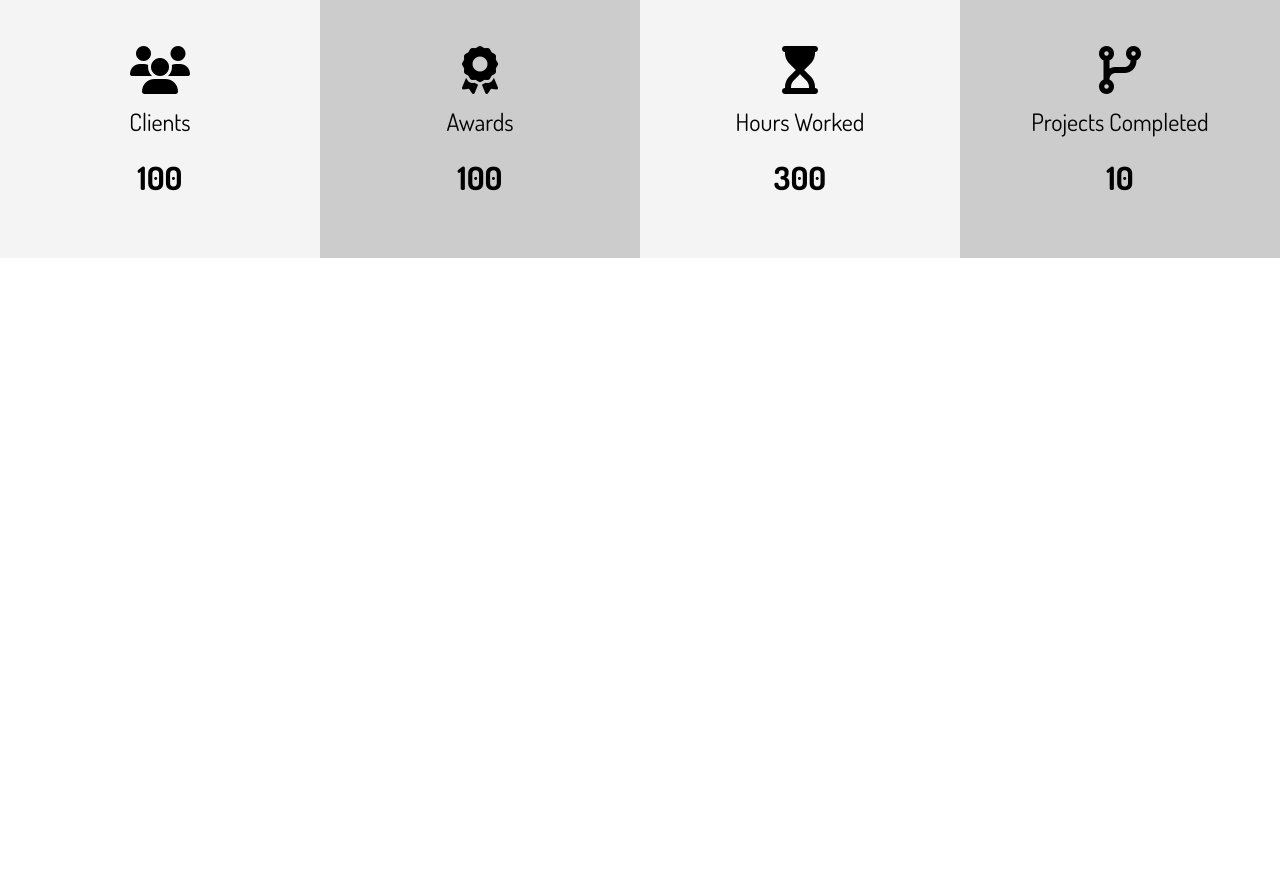
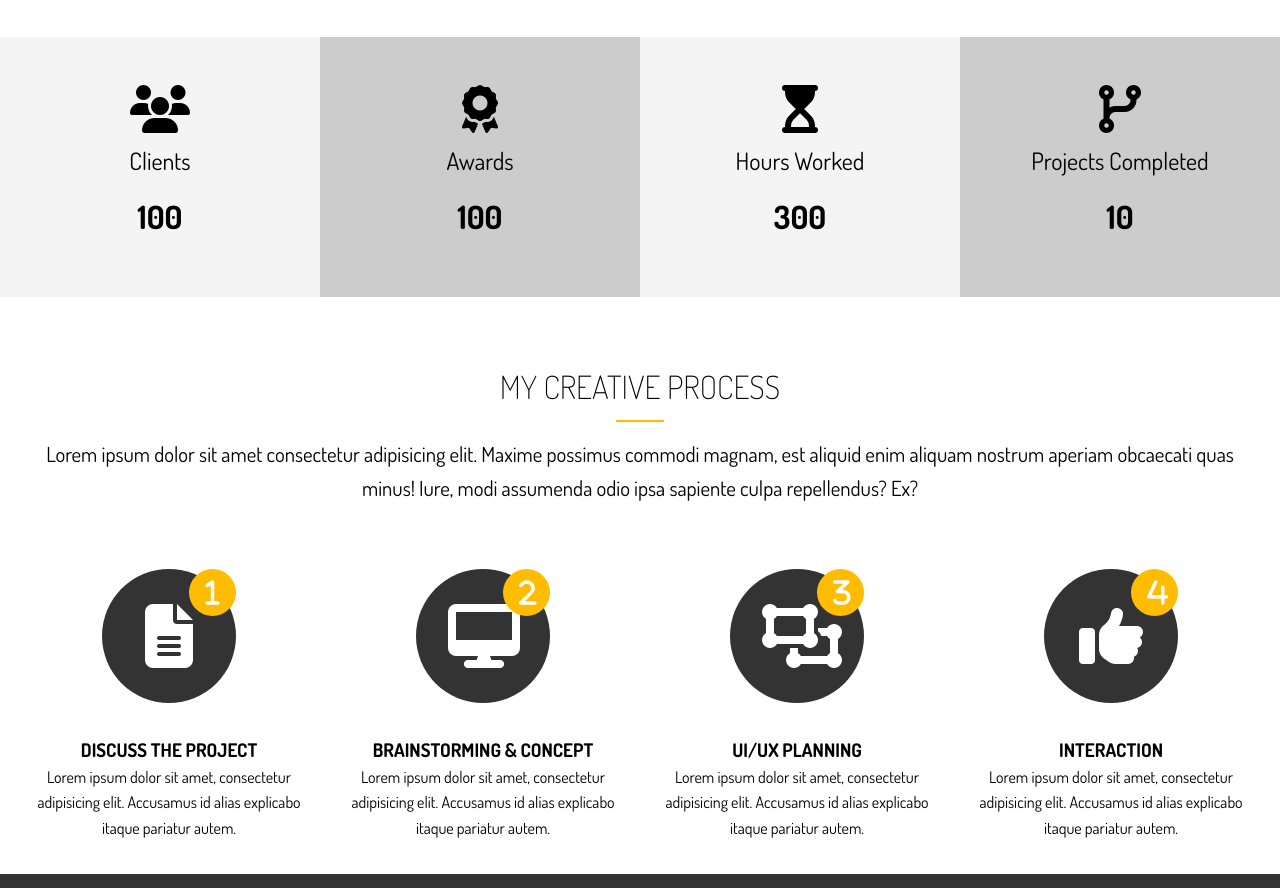
Before and after one commit to Byoo522/Portfolio_website, a website: page dist/index.html in a window 1280 px wide. Shown: the part 1188-2076 px from the top of the page. Before the commit the page ends 1478 px from the top, so only its background shows below. Drawn offline with Linux system fonts and the light colour scheme.

Commit message:
My Creative Process icons & footer

```diff
--- a/scss/_utilities.scss
+++ b/scss/_utilities.scss
@@ -77,3 +77,21 @@ button[class^='btn-']:hover, a[class^='btn-']:hover, input[class^='btn-']:hover
         margin: 4rem 0;
     }
 }
+
+.section-title {
+    font-size: 2rem;
+    display: block;
+    padding-bottom: 0.5rem;
+    text-align: center;
+    font-weight: 100;
+    text-transform: uppercase;
+}
+
+
+.bottom-line {
+    height: 2px;
+    width: 3rem;
+    background: $main-color;
+    display: block;
+    margin: 0 auto 1rem auto;
+}
--- a/scss/main.scss
+++ b/scss/main.scss
@@ -142,4 +142,83 @@ img {
             }
         }
     }
+
+    // Home Section C
+    &-c {
+        .process {
+            display: grid;
+            grid-template-columns: repeat(4, 1fr);
+            grid-gap: 1.5rem;
+            text-align: center;
+
+            // Process-step
+            &-step {
+                position: absolute;
+                top: 0;
+                right: 0;
+                font-size: 28px;
+                background: $main-color;
+                border-radius: 50%;
+                height: 15px;
+                width: 15px;
+                line-height: 15px;
+                padding: 1rem;
+                transition: all 1s;
+            }
+
+            // Process-icon
+            &-icon {
+                border-radius: 50%;
+                background: $dark-color;
+                color: #fff;
+                padding: 2rem;
+                width: 70px;
+                height: 70px;
+                line-height: 70px;
+                text-align: center;
+                position: relative;
+                transition: all 1s;
+
+                &:hover {
+                    background: $main-color;
+                    width: 90px;
+                    height: 90px;
+                    line-height: 90px;
+
+                    .process-step {
+                        background: $dark-color;
+                    }
+                }
+            }
+        }
+    }
 }
+
+// Footer
+#main-footer {
+    background: $dark-color;
+    color: #fff;
+    height: 5rem;
+
+    .footer-content {
+        display: flex;
+        justify-content: space-between;
+        height: 5rem;
+        align-items: center;
+
+        .social .fab {
+            margin-right: 1rem;
+            border: 2px #fff solid;
+            border-radius: 50%;
+            height: 20px;
+            width: 20px;
+            line-height: 20px;
+            text-align: center;
+            padding: 0.5rem;
+
+            &:hover {
+                background: $main-color;
+            }
+        }
+    }
+}
```
Also changed, not shown: dist/css/main.css, dist/index.html.
